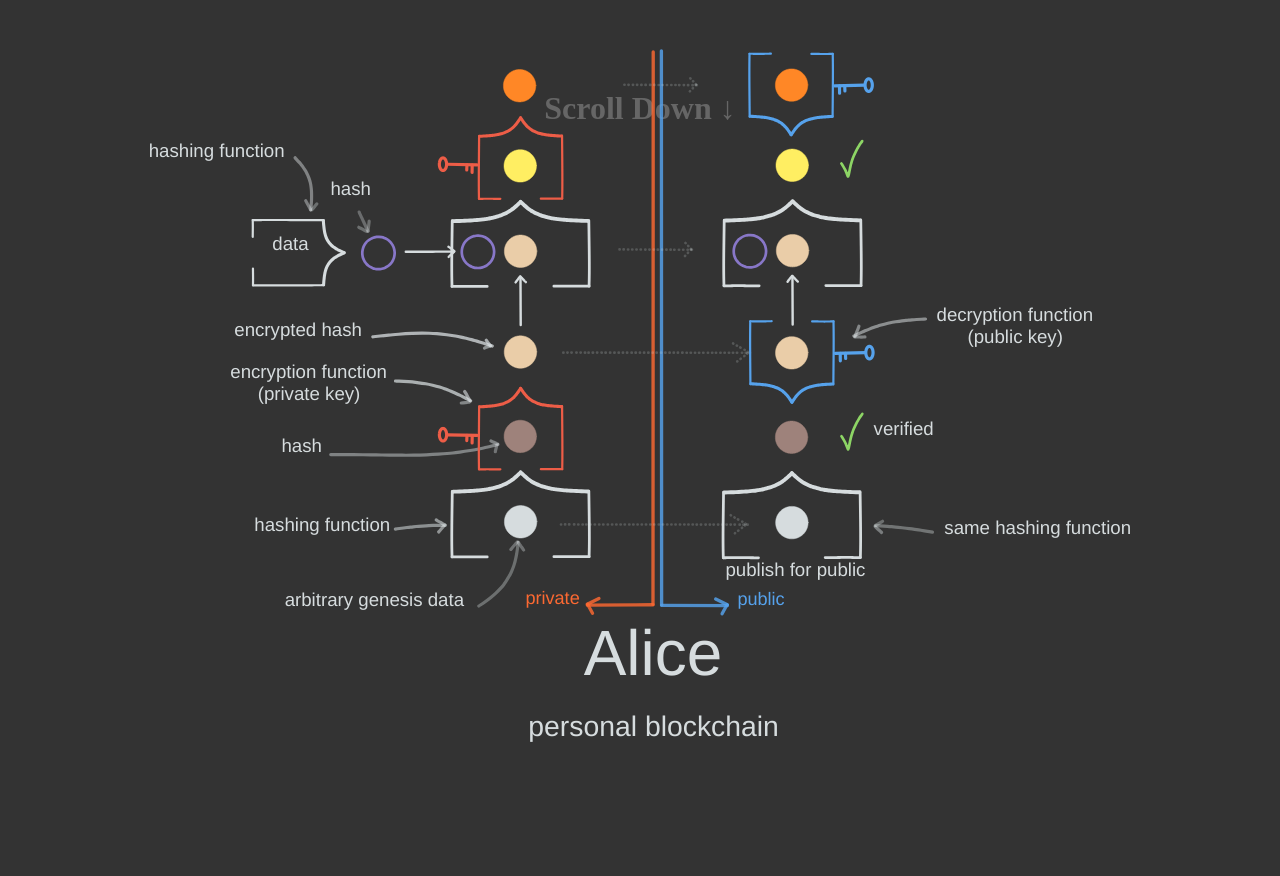
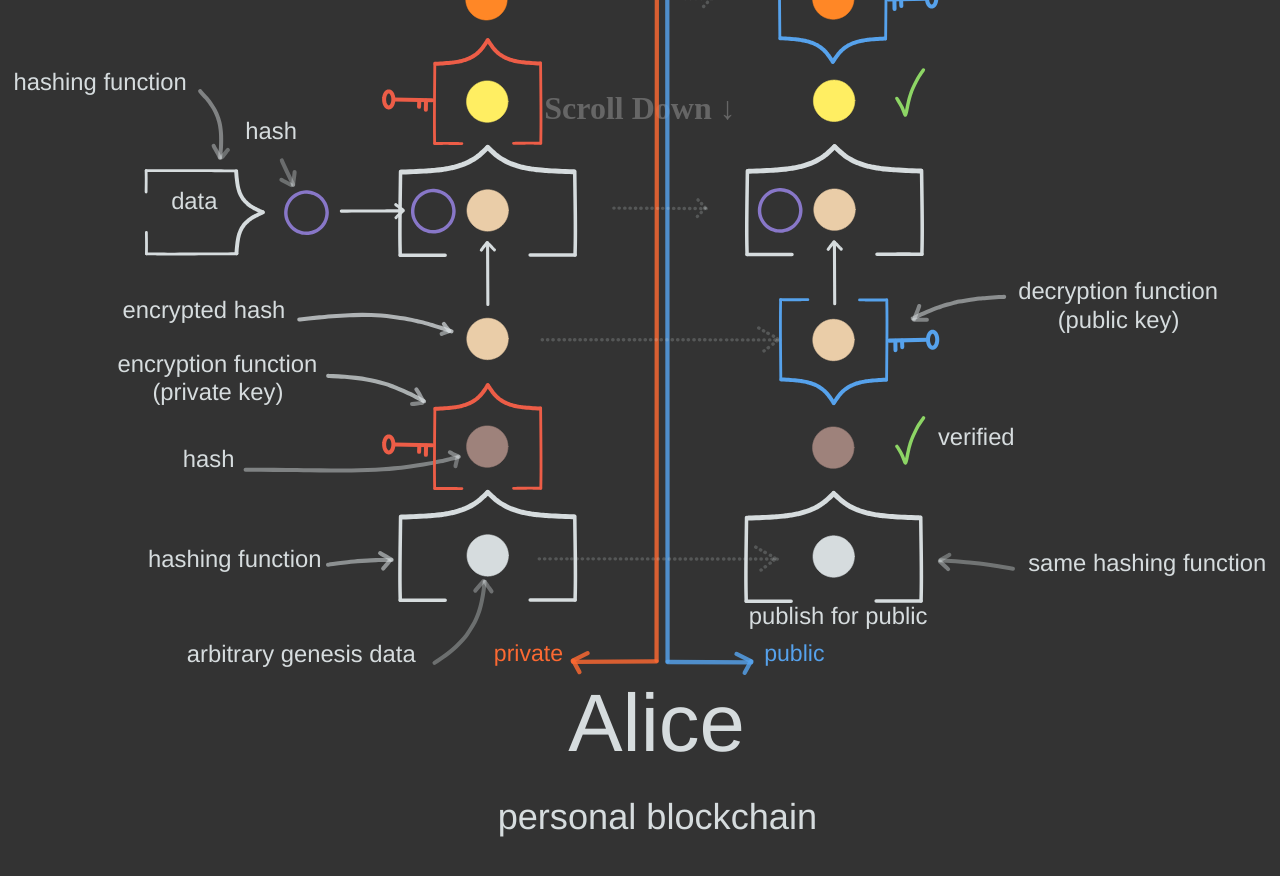
Before and after one commit to ianleblanc/diagrams, a plain HTML site: page Alice-PBC.html in a window 1280 px wide. Shown: the top 876 px of the page. Drawn offline with nearby package versions, Linux system fonts and the light colour scheme; a script that the page names is missing.

Commit message:
Update Alice-PBC.html

```diff
--- a/Alice-PBC.html
+++ b/Alice-PBC.html
@@ -27,7 +27,6 @@ color: #666;
   bottom: 0;
   width:100%;
   height:auto;
-  max-height:90%;
 }
 
 
```
